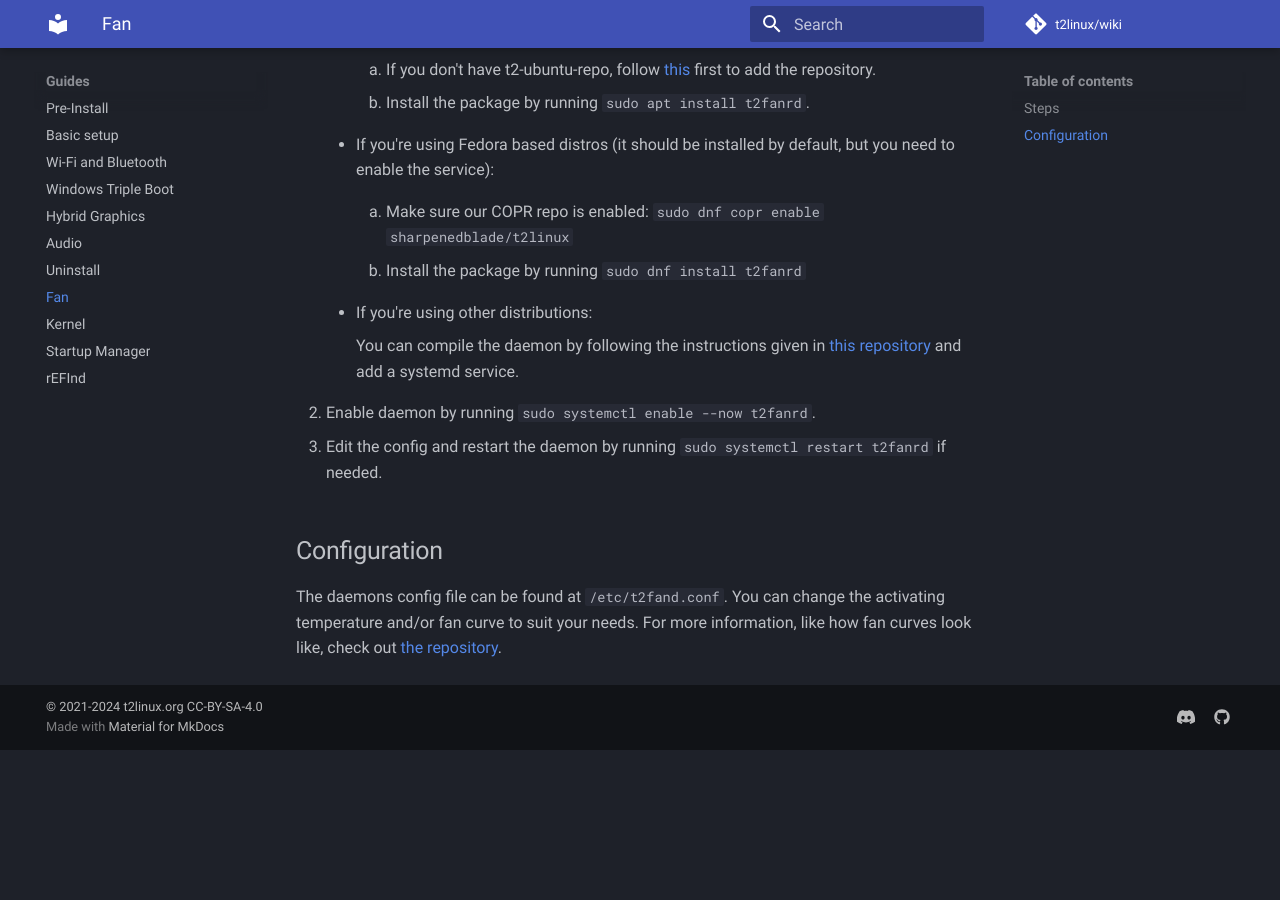
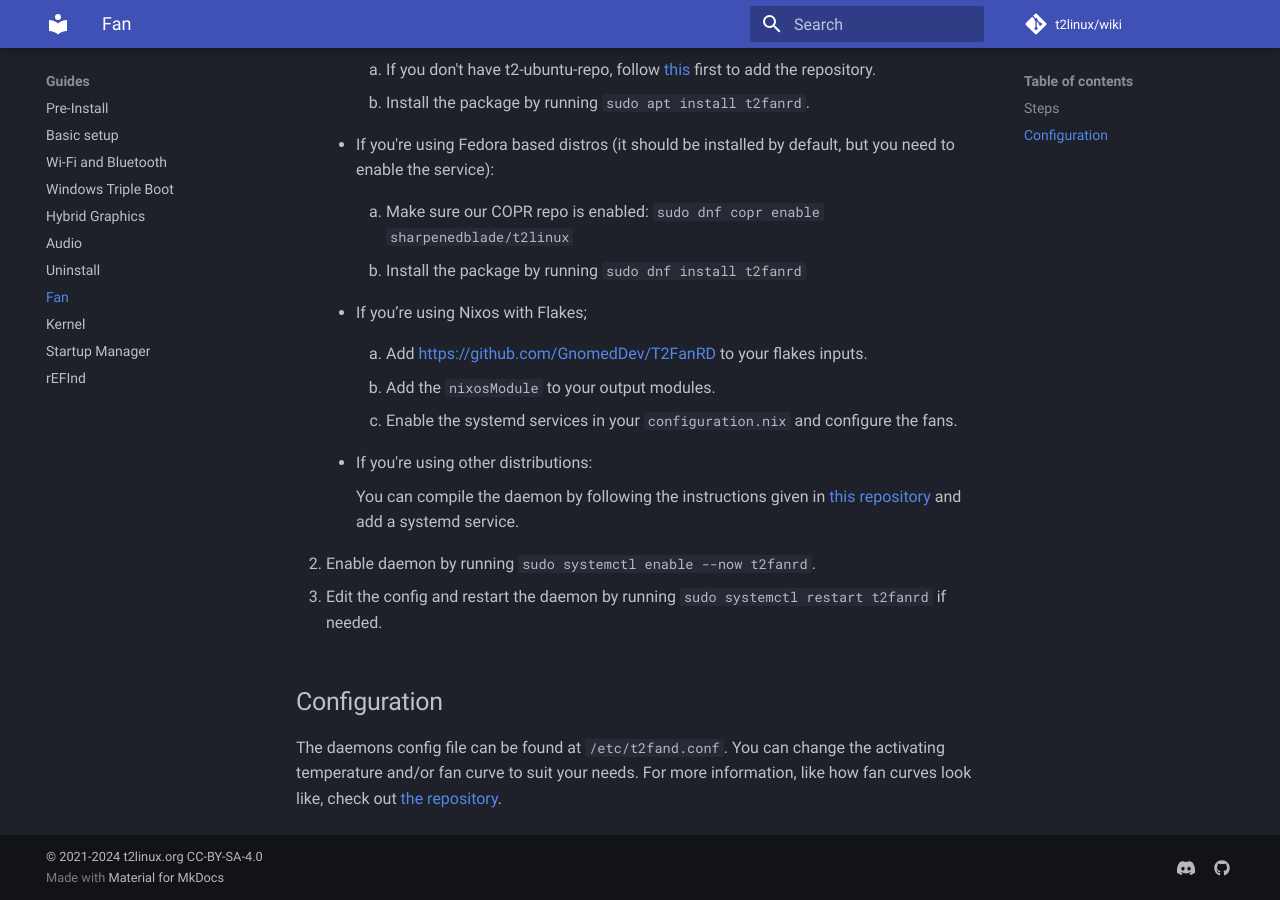
Before and after one commit to t2linux/wiki, an MkDocs documentation site: the page built from docs/guides/fan.md, in a window 1280 px wide and 900 px high, scrolled down 702 px. Built offline with MkDocs 1.6.1 and Material for MkDocs 9.7.7, drawn with Linux system fonts in a browser that asks for light colours; comment, search, counter and statistics services are not loaded; before the commit the page ends 1452 px from its top, so only the background shows below that.

Commit message:
feat: fan.md - Added Nixos instructions for fans (#643)

```diff
--- a/docs/guides/fan.md
+++ b/docs/guides/fan.md
@@ -26,6 +26,14 @@ In some Macs, the fan has been found to work out of the box. In such a case the
 
         2. Install the package by running `sudo dnf install t2fanrd`
 
+    -   If you’re using Nixos with Flakes;
+
+        1. Add <https://github.com/GnomedDev/T2FanRD> to your flakes inputs.
+
+        2. Add the `nixosModule` to your output modules.
+
+        3. Enable the systemd services in your `configuration.nix` and configure the fans.
+
     -   If you're using other distributions:
 
         You can compile the daemon by following the instructions given in [this repository](https://github.com/GnomedDev/T2FanRD) and add a systemd service.
```
